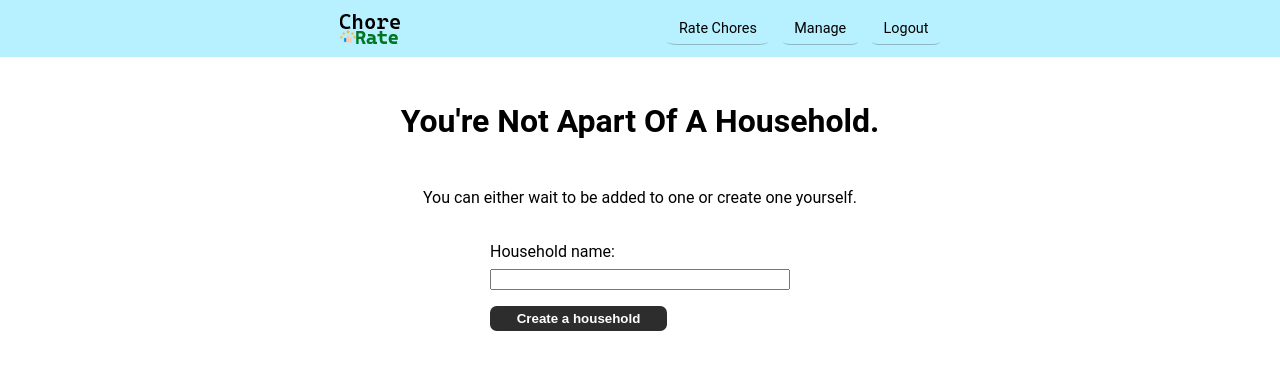
After one commit to avabellaw/ChoreRate, a Flask app: page /create-household in a window 1280 px wide. The commit adds this page. Shown: the top 370 px of the page. Run offline with Flask 3, Linux system fonts and the light colour scheme; the visitor is signed in with stand-in values (Sample User, id 1).

Commit message:
Add view and template for if user is not apart of household

```diff
--- a/chorerate/models.py
+++ b/chorerate/models.py
@@ -25,10 +25,6 @@ class User(db.Model, UserMixin):
     id = db.Column(db.Integer, primary_key=True)
     username = db.Column(db.String(20), unique=True, nullable=False)
     password = db.Column(db.String(), nullable=False)
-
-    allocated_chore = db.relationship('AllocatedChore',
-                                      backref='user',
-                                      uselist=False)
 
 
 class Household(db.Model):
--- a/chorerate/routes.py
+++ b/chorerate/routes.py
@@ -8,7 +8,8 @@ from flask_login import login_user, login_required, logout_user, current_user
 from werkzeug.security import generate_password_hash, check_password_hash
 
 from chorerate import app, db
-from chorerate.models import User, Chore, ChoreRating, AllocatedChore, FrequencyEnum
+from chorerate.models import User, Chore, ChoreRating, AllocatedChore, \
+                             FrequencyEnum, HouseholdMember
 
 from chorerate.helpers import get_unrated_from_db
 
@@ -17,6 +18,11 @@ from chorerate.helpers import get_unrated_from_db
 @login_required
 def homepage():
     '''View for the homepage'''
+    household_member = db.session.query(HouseholdMember).filter_by(user_id=current_user.id).first()
+
+    if not household_member:
+        return redirect(url_for('create_household'))
+
     chores = db.session.query(Chore, AllocatedChore)\
         .join(AllocatedChore)\
         .filter(AllocatedChore.user_id == current_user.id).all()
@@ -32,6 +38,14 @@ def homepage():
                            chores=chores,
                            unique_chores=unique_chores,
                            todays_chores=todays_chores)
+
+
+@app.route('/create-household', methods=['GET', 'POST'])
+@login_required
+def create_household():
+    '''View for the create household page'''
+
+    return render_template('household/create-household.html')
 
 
 @app.route('/rate', methods=['GET', 'POST'])
@@ -146,14 +160,15 @@ def register():
         new_user = User(username=username, password=hashed_password)
         existing_user = User.query.filter_by(
             username=new_user.username).first()
+
         if not existing_user:
             db.session.add(new_user)
             db.session.commit()
-            flash('User created successfully!', 'success')
-            return redirect(url_for('login'))
-
-        flash('Username already exists.', 'danger')
-        render_template('register.html')
+            login_user(new_user)
+            flash(f"Welcome {new_user.username}!", 'success')
+            return redirect(url_for('homepage'))
+        else:
+            flash('Username already exists.', 'danger')
 
     return render_template('register.html')
 
--- a/chorerate/static/css/styles.css
+++ b/chorerate/static/css/styles.css
@@ -97,6 +97,10 @@ body {
     overflow: hidden;
 }
 
+#page-header {
+    margin-bottom: 3em;
+}
+
 #page-header > h1 {
     text-align: center;
     text-transform: capitalize;
@@ -148,7 +152,6 @@ body {
 .btn {
     width: fit-content;
     padding: 0.4em 2em;
-    margin: auto;
     background-color: #000000d2;
     color: #fff;
     border-radius: 0.5em;
--- /dev/null
+++ b/chorerate/templates/household/create-household.html
@@ -0,0 +1,26 @@
+{% extends 'base.html' %}
+
+{% block title %}
+    {{ super() }} - Create a household
+{% endblock %}
+
+{% block content %}
+    <div id="page-header">
+        <h1>You're not apart of a household.</h1>
+    </div>
+
+    <section>
+        <p class="text-center">You can either wait to be added to one or create one yourself.</p>
+
+        <br>
+
+        <form class="form form--sm" method="POST">
+            <div class="form-group">
+                <label for="household-name">Household name:</label>
+                <input type="text" id="household-name" name="household-name" required>
+            </div>
+
+            <button type="submit" class="btn btn--form">Create a household</button>
+        </form>
+    </section>
+{% endblock %}
```
